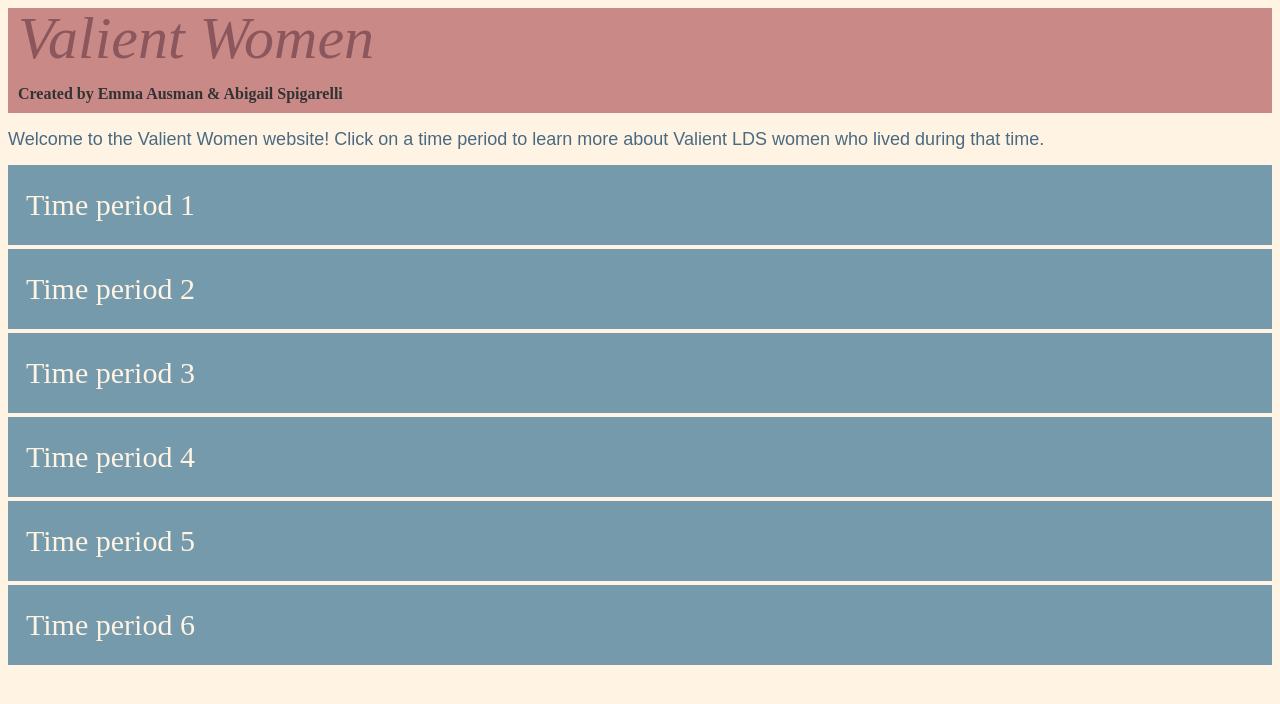
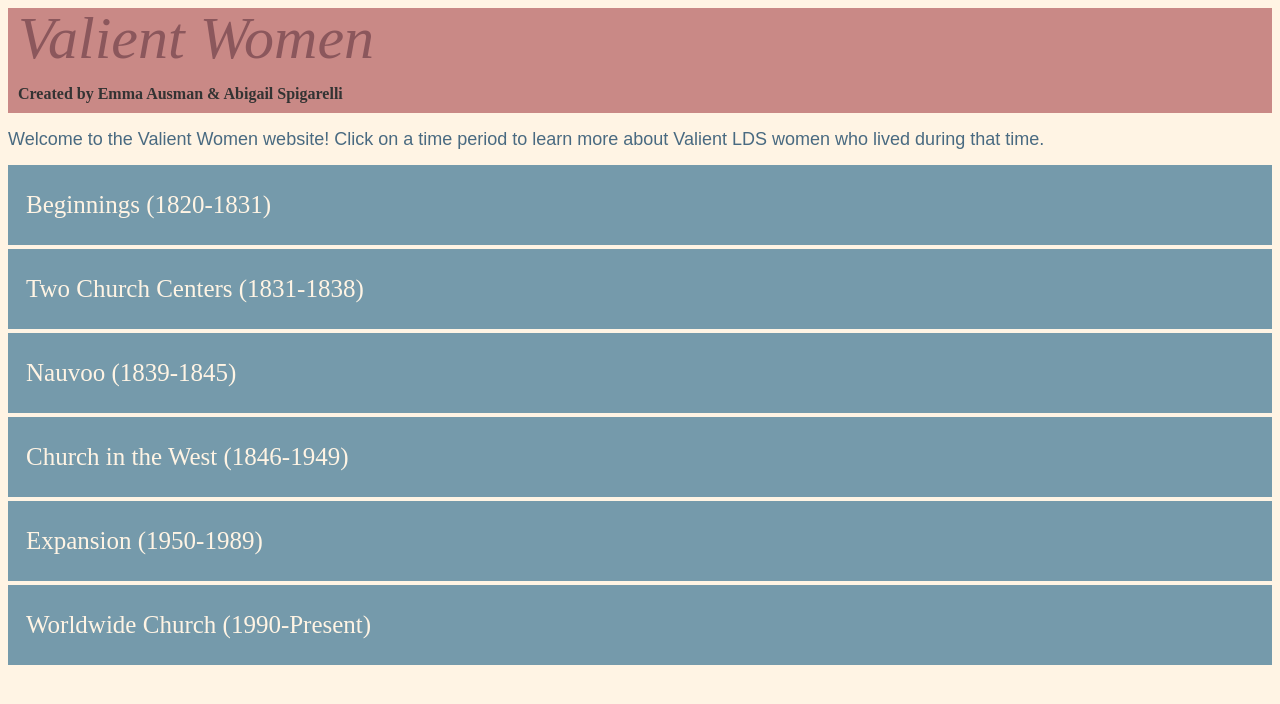
Before and after one commit to EAusman/valiant-women, an Angular app: page / in a window 1280 px wide. Shown: the top 704 px of the page. Built offline with nearby package versions, Linux system fonts and the light colour scheme.

Commit message:
Swap period numbers for names

```diff
--- a/src/app/women-page/women-page.component.css
+++ b/src/app/women-page/women-page.component.css
@@ -14,5 +14,5 @@
 summary{
  background-color: #759AAB;
 }
-mat-card{ color: #FFF4E4; font-family: 'Trocchi', serif; font-size: 30px; font-weight: normal; line-height: 48px; margin: 2px; }
+mat-card{ color: #FFF4E4; font-family: 'Trocchi', serif; font-size: 25px; font-weight: normal; line-height: 48px; margin: 2px; }
 p { color: #496A81; font-family: 'Trocchi', sans-serif; font-size: 18px; line-height: 32px; margin: 10px 0 10px; }
--- a/src/app/women-page/women-page.component.html
+++ b/src/app/women-page/women-page.component.html
@@ -4,7 +4,7 @@
      <span *ngFor= "let i of [1,2,3,4,5,6]">
       <details >
         <summary>
-          <mat-card>Time period {{i}}</mat-card>
+          <mat-card>{{getTimePeriodName(i)}}</mat-card>
         </summary>
           <span *ngFor="let person of getPeople(i)">
             <app-info-block [name] = "person.name"[timePeriod]="person.timePeriod"[date]="person.year"[paragraph]="person.paragraph"[photoUrl]="person.photo"[link]="person.source"></app-info-block>
--- a/src/app/women-page/women-page.component.ts
+++ b/src/app/women-page/women-page.component.ts
@@ -26,5 +26,26 @@
     }
     return peopleByPeriod;
   }
+  getTimePeriodName(period: number){
+    if(period ==1){
+      return "Beginnings (1820-1831)"
+    }
+    else if(period ==2){
+      return "Two Church Centers (1831-1838)"
+    }
+    else if(period ==3){
+      return "Nauvoo (1839-1845)"
+    }
+    else if(period == 4){
+      return "Church in the West (1846-1949)"
+    }
+    else if(period ==5){
+      return "Expansion (1950-1989)"
+    }
+    else{
+      return "Worldwide Church (1990-Present)"
+    }
+
+  }
 
 }
```
